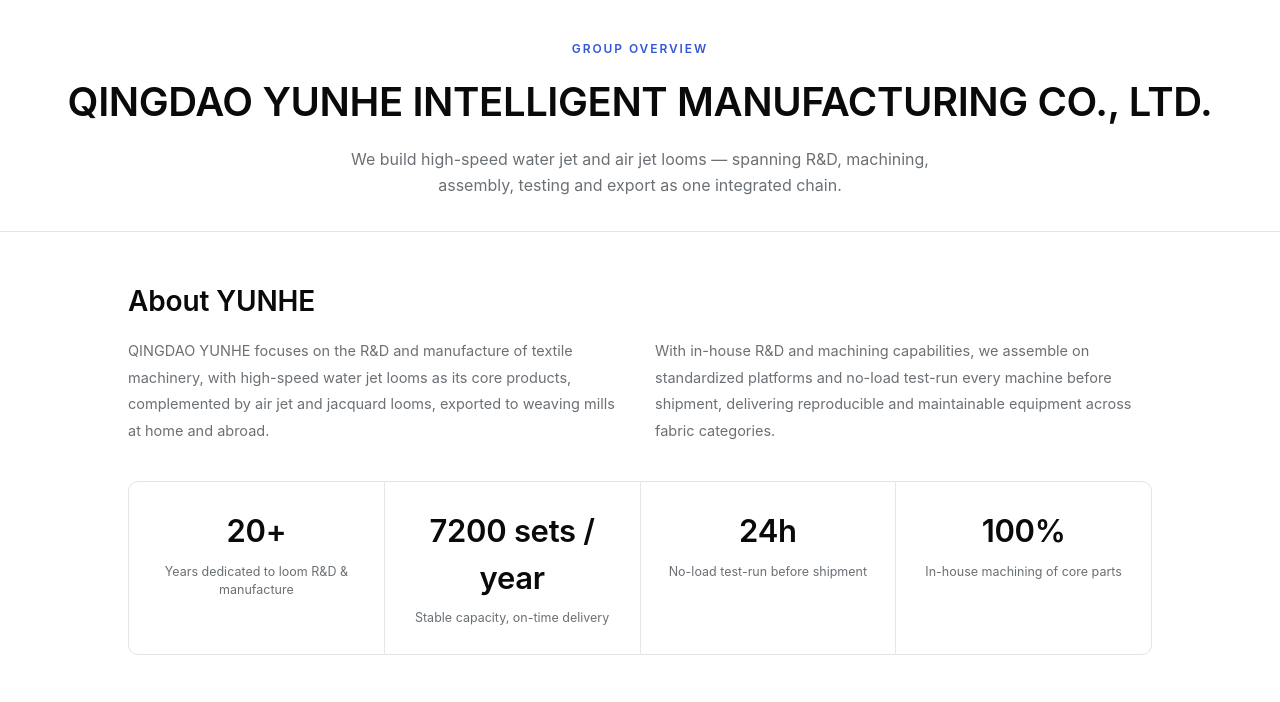
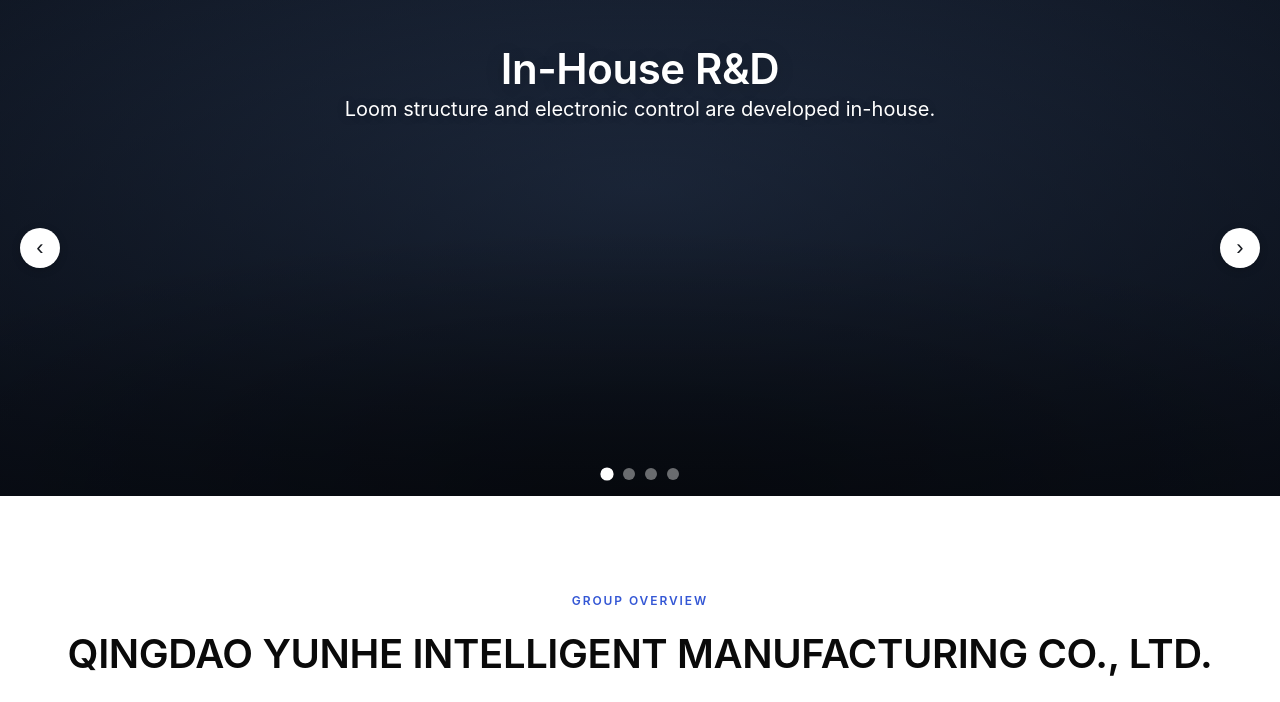
Before and after one commit to MuyunWu-DEV/YUNHE, a Spring Boot app: page /about in a window 1280 px wide. Shown: the part 56-758 px from the top of the page. Run offline with Spring Boot 4, Linux system fonts and the light colour scheme; a user stored in the database is signed in; some of the project's set-up classes (security, data sources, template engines, error pages and the like) are left out, and stand-ins take their place.

Commit message:
feat(site): add full-width factory/scene carousel atop About (Group Overview) page
- 4-frame auto-play + manual swipe carousel as About first screen (above a-hero title band)
- refactor site.js hero carousel into reusable createCarousel() supporting multiple instances; home + about each wired
- reuse home hero visual classes (.hero-stage/.hero-slide/.hero-nav/.hero-dots) shortened (.a-gallery) with 4 gradient placeholder tiles (.ag-1..4); swap background-image for real photos later
- 8 new i18n keys site.about.group.g{1-4}.{t,d}

```diff
--- a/src/main/resources/messages_site.properties
+++ b/src/main/resources/messages_site.properties
@@ -277,6 +277,14 @@
 site.about.group.ctaTitle=想了解云合如何支持您的织造项目？
 site.about.group.ctaLede=欢迎联系我们的销售与技术支持团队。
 site.about.group.ctaMail=发送邮件
+site.about.group.g1.t=自主研发
+site.about.group.g1.d=织机结构与电子控制系统由公司自主开发。
+site.about.group.g2.t=自有机加工
+site.about.group.g2.d=CNC 加工覆盖关键零件，保证尺寸一致性与互换性。
+site.about.group.g3.t=平台化装配
+site.about.group.g3.d=标准化装配平台，工序可复现、可追溯。
+site.about.group.g4.t=出厂前试机
+site.about.group.g4.d=每台设备出厂前空载试机 24 小时。
 
 # ---- Our Values（我们的价值观 · /about/values）----
 site.about.values.kicker=我们的价值观
--- a/src/main/resources/messages_site_en.properties
+++ b/src/main/resources/messages_site_en.properties
@@ -277,6 +277,14 @@
 site.about.group.ctaTitle=How can YUNHE support your weaving project?
 site.about.group.ctaLede=Reach out to our sales and technical support team.
 site.about.group.ctaMail=Send an email
+site.about.group.g1.t=In-House R&D
+site.about.group.g1.d=Loom structure and electronic control are developed in-house.
+site.about.group.g2.t=Own Machining
+site.about.group.g2.d=CNC machining covers critical parts for consistent dimensions and interchangeability.
+site.about.group.g3.t=Platform Assembly
+site.about.group.g3.d=Standardized assembly platforms make processes reproducible and traceable.
+site.about.group.g4.t=Pre-Shipment Testing
+site.about.group.g4.d=Every machine is no-load test-run for 24h before shipment.
 
 # ---- Our Values (/about/values) ----
 site.about.values.kicker=Our Values
--- a/src/main/resources/static/css/site.css
+++ b/src/main/resources/static/css/site.css
@@ -367,6 +367,17 @@
 .a-contact .val{font-size:16px;font-weight:500;color:var(--ink);word-break:break-word}
 .a-note{margin-top:34px;color:var(--muted);font-size:14.5px;line-height:1.7;max-width:72ch}
 
+/* ---------- About(Group Overview) 顶部全宽工厂/场景轮播 ---------- */
+/* 复用首页 .hero/.hero-stage/.hero-slide/.hero-content/.hero-nav/.hero-dots 视觉，
+   仅缩短高度 + 给 4 帧专属渐变占位图（真图就位后把 .ag-N 的 background-image 换成 url 即可） */
+.a-gallery{margin-top:var(--header-h);height:clamp(380px,62vh,600px);min-height:380px}
+.ag-1{background-image:linear-gradient(180deg,rgba(8,12,20,.3) 0%,rgba(8,12,20,.62) 70%,rgba(8,12,20,.85) 100%),radial-gradient(120% 130% at 50% 38%,#2a3a55 0%,#0f1623 62%,#05080d 100%)}
+.ag-2{background-image:linear-gradient(180deg,rgba(8,12,20,.3) 0%,rgba(8,12,20,.62) 70%,rgba(8,12,20,.85) 100%),radial-gradient(120% 130% at 50% 38%,#3a2f55 0%,#1a1223 62%,#0b070d 100%)}
+.ag-3{background-image:linear-gradient(180deg,rgba(8,12,20,.3) 0%,rgba(8,12,20,.62) 70%,rgba(8,12,20,.85) 100%),radial-gradient(120% 130% at 50% 38%,#1f4a44 0%,#0d2420 62%,#040c0a 100%)}
+.ag-4{background-image:linear-gradient(180deg,rgba(8,12,20,.3) 0%,rgba(8,12,20,.62) 70%,rgba(8,12,20,.85) 100%),radial-gradient(120% 130% at 50% 38%,#4a3a2c 0%,#241a10 62%,#0a0604 100%)}
+.a-gallery .hero-content h1{font-size:clamp(26px,3.4vw,42px);font-weight:600}
+.a-gallery .hero-content .lede{max-width:54ch}
+
 /* About 页响应式 */
 @media(max-width:820px){
   .a-cols{grid-template-columns:1fr;gap:22px}
--- a/src/main/resources/templates/site/about.html
+++ b/src/main/resources/templates/site/about.html
@@ -3,6 +3,44 @@
 <head th:replace="~{site/layout :: head(title=${pageTitle})}"></head>
 <body th:replace="~{site/layout :: body(title=${pageTitle}, content=~{::content})}">
 <div th:fragment="content">
+
+    <!-- ===== About 顶部全宽工厂/场景轮播（4 帧 · 自动播 + 手动滑） ===== -->
+    <section class="hero a-gallery">
+        <div class="hero-stage" id="aboutStage">
+            <div class="hero-slide ag-1" data-i="0">
+                <div class="hero-content">
+                    <h1 th:text="#{site.about.group.g1.t}">自主研发</h1>
+                    <p class="lede" th:text="#{site.about.group.g1.d}">织机结构与电子控制由公司自主开发。</p>
+                </div>
+            </div>
+            <div class="hero-slide ag-2" data-i="1">
+                <div class="hero-content">
+                    <h1 th:text="#{site.about.group.g2.t}">自有机加工</h1>
+                    <p class="lede" th:text="#{site.about.group.g2.d}">CNC 加工覆盖关键零件，保证一致性。</p>
+                </div>
+            </div>
+            <div class="hero-slide ag-3" data-i="2">
+                <div class="hero-content">
+                    <h1 th:text="#{site.about.group.g3.t}">平台化装配</h1>
+                    <p class="lede" th:text="#{site.about.group.g3.d}">标准化装配平台，工序可复现、可追溯。</p>
+                </div>
+            </div>
+            <div class="hero-slide ag-4" data-i="3">
+                <div class="hero-content">
+                    <h1 th:text="#{site.about.group.g4.t}">出厂前试机</h1>
+                    <p class="lede" th:text="#{site.about.group.g4.d}">每台设备出厂前空载试机 24 小时。</p>
+                </div>
+            </div>
+        </div>
+        <button class="hero-nav prev" id="aboutPrev" aria-label="previous">&#8249;</button>
+        <button class="hero-nav next" id="aboutNext" aria-label="next">&#8250;</button>
+        <div class="hero-dots" id="aboutDots">
+            <span class="dot active" data-i="0"></span>
+            <span class="dot" data-i="1"></span>
+            <span class="dot" data-i="2"></span>
+            <span class="dot" data-i="3"></span>
+        </div>
+    </section>
 
     <!-- ===== Group Overview · 页面 Hero ===== -->
     <section class="a-hero">
```
Also changed, not shown: src/main/resources/static/js/site.js (+34 -14 lines).
